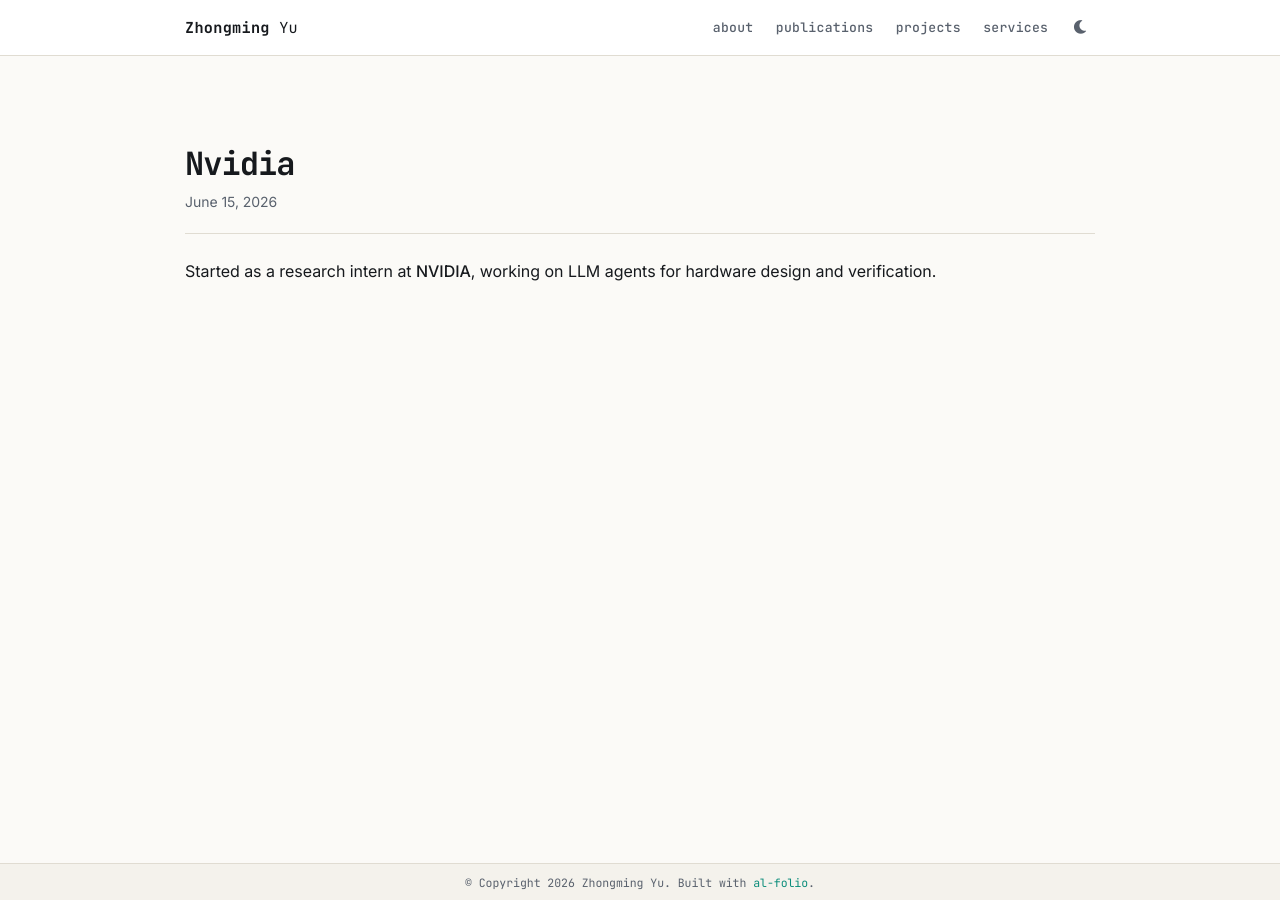
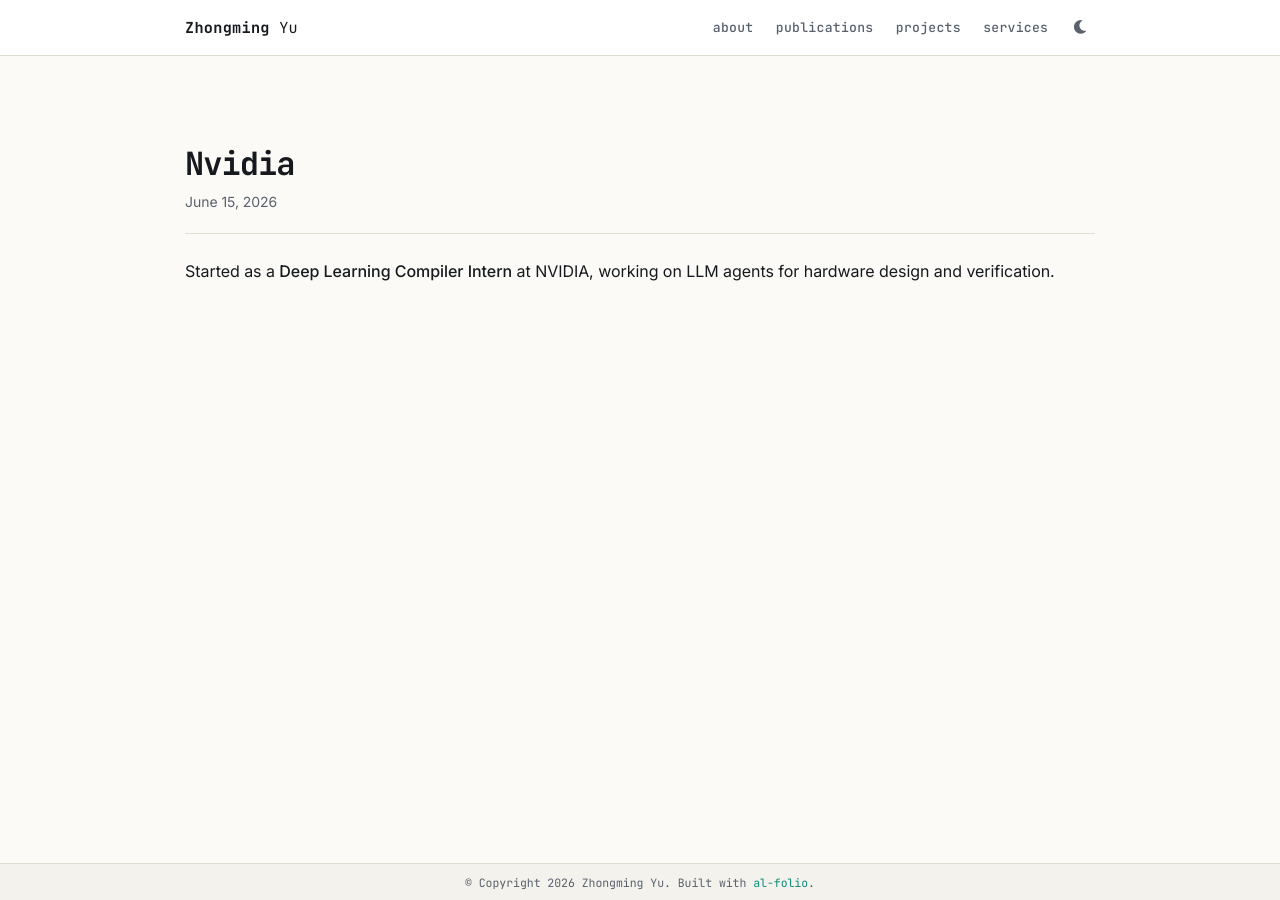
Before and after one commit to fishmingyu/fishmingyu.github.io, a Jekyll site: the page built from _news/nvidia.md, in a window 1280 px wide. Built offline with Jekyll 4.4.1, drawn with Linux system fonts in a browser that asks for light colours; full-size pictures stand in for the smaller copies a plugin makes; comment, search, counter and statistics services are not loaded; a style sheet for code colours, icons or effects is not loaded.

Commit message:
Update NVIDIA internship title

```diff
--- a/_data/cv.yml
+++ b/_data/cv.yml
@@ -34,8 +34,7 @@
 - title: Experience
   type: time_table
   contents:
-    # TODO(zhongming): swap in your actual title if it is not "Research Intern".
-    - title: Research Intern
+    - title: Deep Learning Compiler Intern
       institution: NVIDIA
       year: Jun. 2026 - present
     - title: Student Researcher
--- a/_news/nvidia.md
+++ b/_news/nvidia.md
@@ -4,4 +4,4 @@
 inline: true
 ---
 
-Started as a research intern at **NVIDIA**, working on LLM agents for hardware design and verification.
+Started as a **Deep Learning Compiler Intern** at NVIDIA, working on LLM agents for hardware design and verification.
```
Also changed, not shown: _pages/about.md (+1 -6 lines).
